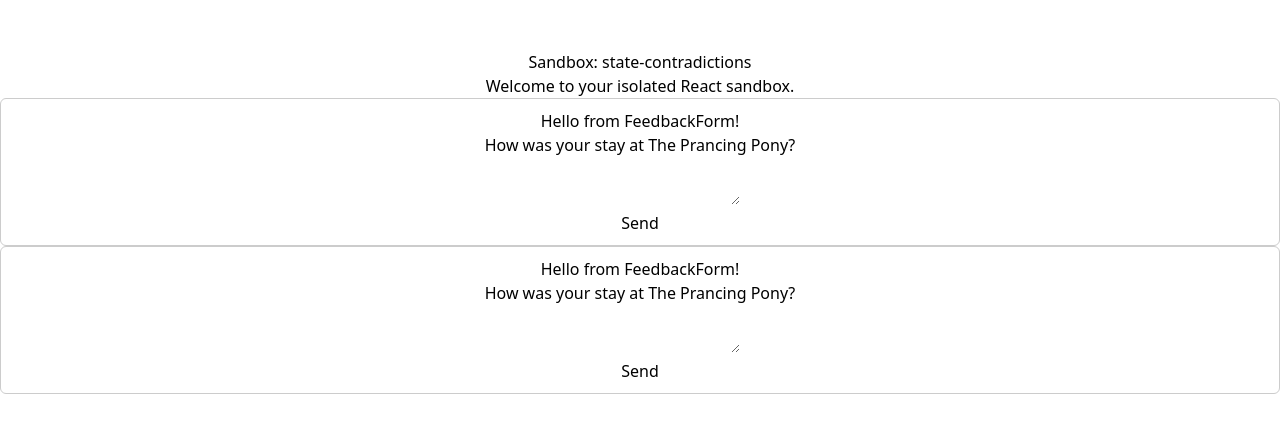
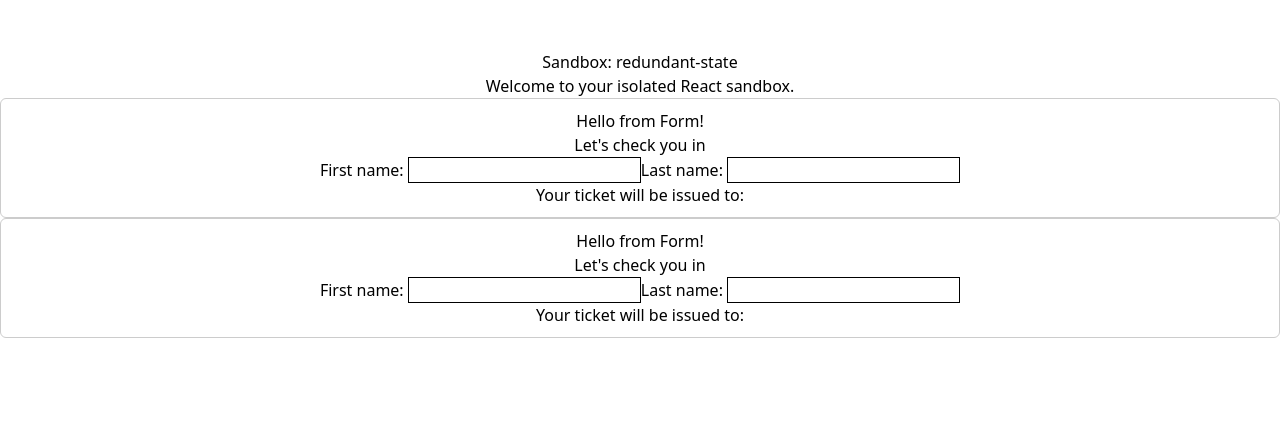
Before and after one commit to ajmaljaleel458/LearnReact, a React (Vite) app: page / in a window 1280 px wide. Shown: the top 432 px of the page. Built offline with nearby package versions, Linux system fonts and the light colour scheme.

Commit message:
feat: add redundant-state sandbox with Form component and styles

```diff
--- a/src/sandbox.config.ts
+++ b/src/sandbox.config.ts
@@ -1 +1 @@
-export const ACTIVE_SANDBOX = 'state-contradictions';
+export const ACTIVE_SANDBOX = 'redundant-state';
--- /dev/null
+++ b/src/sandboxes/redundant-state/App.tsx
@@ -0,0 +1,12 @@
+import Form, { FormBad } from "./components/Form/Form";
+
+export default function App() {
+  return (
+    <div style={{ textAlign: "center", marginTop: "50px" }}>
+      <h1>Sandbox: redundant-state</h1>
+      <p>Welcome to your isolated React sandbox.</p>
+      <FormBad />
+      <Form />
+    </div>
+  );
+}
--- /dev/null
+++ b/src/sandboxes/redundant-state/components/Form/Form.css
@@ -0,0 +1,9 @@
+.Form {
+  padding: 10px;
+  border: 1px solid #ccc;
+  border-radius: 6px;
+}
+
+.Input {
+  border: 0.1pc solid black;
+}
--- /dev/null
+++ b/src/sandboxes/redundant-state/components/Form/Form.tsx
@@ -0,0 +1,81 @@
+import { useState } from "react";
+import "./Form.css";
+
+export function FormBad() {
+  const [firstName, setFirstName] = useState("");
+  const [lastName, setLastName] = useState("");
+  const [fullName, setFullName] = useState("");
+
+  function handleFirstNameChange(e: any) {
+    setFirstName(e.target.value);
+    setFullName(e.target.value + " " + lastName);
+  }
+
+  function handleLastNameChange(e: any) {
+    setLastName(e.target.value);
+    setFullName(firstName + " " + e.target.value);
+  }
+  return (
+    <div className="Form">
+      Hello from Form!
+      <h2>Let's check you in</h2>
+      <label>
+        First name:{" "}
+        <input
+          className="Input"
+          value={firstName}
+          onChange={handleFirstNameChange}
+        />
+      </label>
+      <label>
+        Last name:{" "}
+        <input
+          className="Input"
+          value={lastName}
+          onChange={handleLastNameChange}
+        />
+      </label>
+      <p>
+        Your ticket will be issued to: <b>{fullName}</b>
+      </p>
+    </div>
+  );
+}
+
+export default function Form() {
+  const [firstName, setFirstName] = useState("");
+  const [lastName, setLastName] = useState("");
+
+  function handleFirstNameChange(e: any) {
+    setFirstName(e.target.value);
+  }
+
+  function handleLastNameChange(e: any) {
+    setLastName(e.target.value);
+  }
+  return (
+    <div className="Form">
+      Hello from Form!
+      <h2>Let's check you in</h2>
+      <label>
+        First name:{" "}
+        <input
+          className="Input"
+          value={firstName}
+          onChange={handleFirstNameChange}
+        />
+      </label>
+      <label>
+        Last name:{" "}
+        <input
+          className="Input"
+          value={lastName}
+          onChange={handleLastNameChange}
+        />
+      </label>
+      <p>
+        Your ticket will be issued to: <b>{firstName + " " + lastName}</b>
+      </p>
+    </div>
+  );
+}
```
Also changed, not shown: 1 other file (tests, documents, lock files or other folders).
